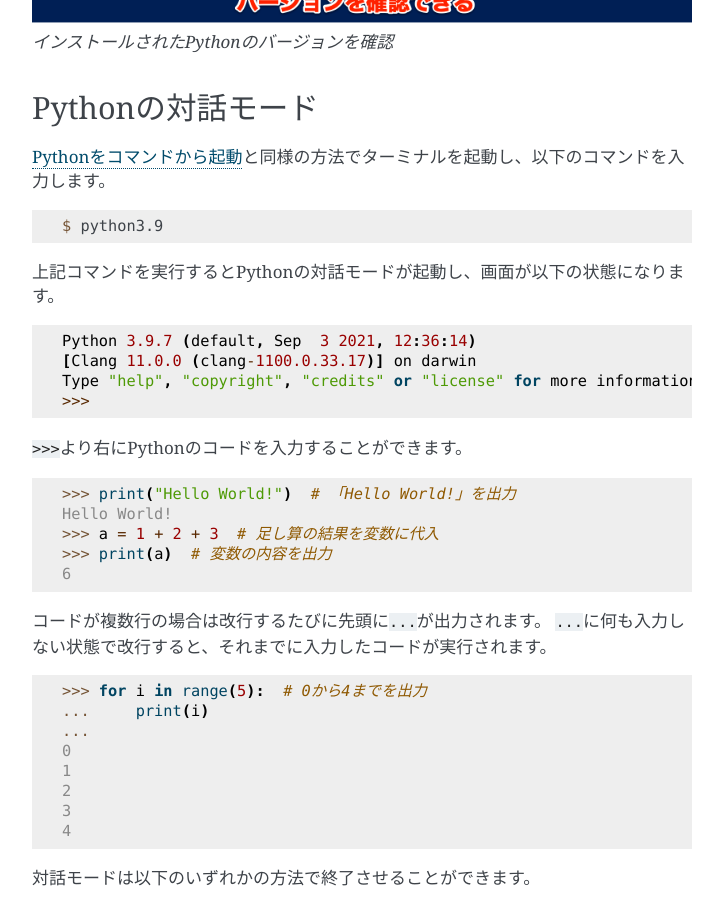
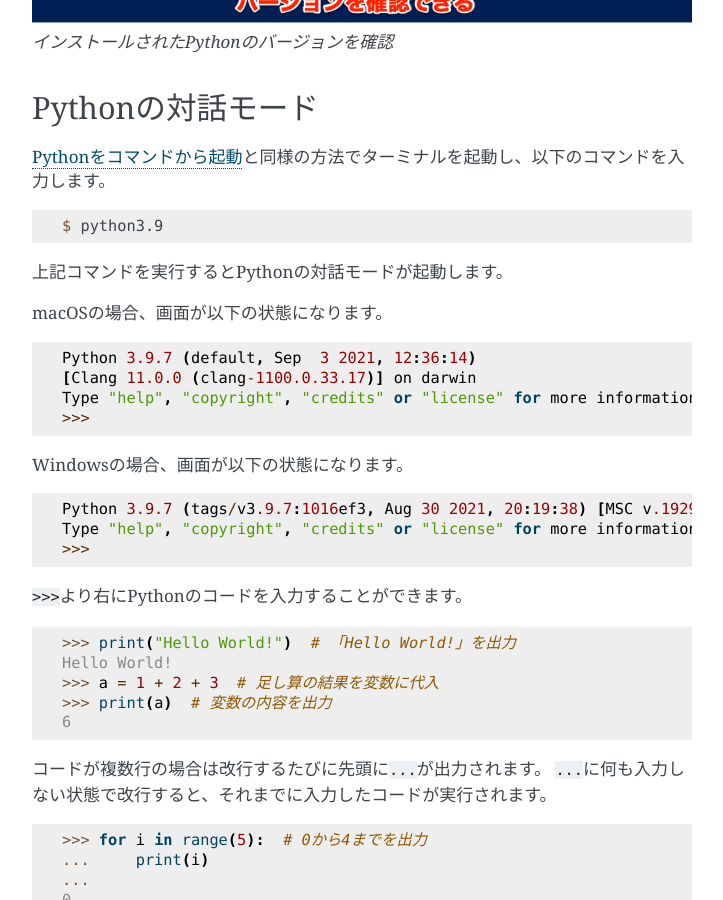
Before and after one commit to python-ed-open-doc/python-starter-guide, a Sphinx documentation site: the page built from source/python-setup/start-up-and-interpreter.md, in a window 1280 px wide and 900 px high, scrolled down 3303 px. Shown: the whole window, without its empty margins (388-1111 px from the left). Built offline with Sphinx 7.4.7, drawn with Linux system fonts in a browser that asks for light colours.

Commit message:
Python対話モードの起動時の表示内容はmacOS、Windows両方のバージョンを用意

````diff
--- a/source/python-setup/start-up-and-interpreter.md
+++ b/source/python-setup/start-up-and-interpreter.md
@@ -49,11 +49,21 @@
 $ python3.9
 ```
 
-上記コマンドを実行するとPythonの対話モードが起動し、画面が以下の状態になります。
+上記コマンドを実行するとPythonの対話モードが起動します。
+
+macOSの場合、画面が以下の状態になります。
 
 ```python
 Python 3.9.7 (default, Sep  3 2021, 12:36:14)
 [Clang 11.0.0 (clang-1100.0.33.17)] on darwin
+Type "help", "copyright", "credits" or "license" for more information.
+>>>
+```
+
+Windowsの場合、画面が以下の状態になります。
+
+```python
+Python 3.9.7 (tags/v3.9.7:1016ef3, Aug 30 2021, 20:19:38) [MSC v.1929 64 bit (AMD64)] on win32
 Type "help", "copyright", "credits" or "license" for more information.
 >>>
 ```
````
